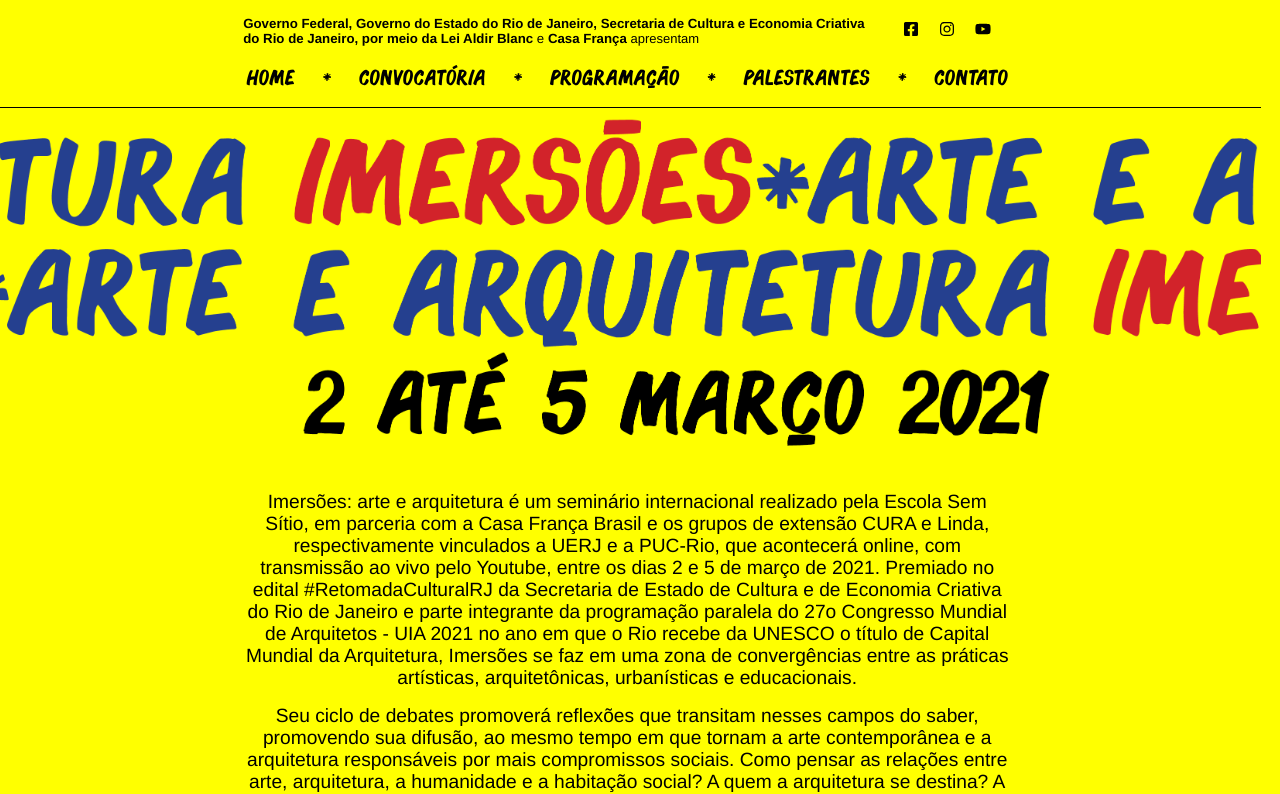
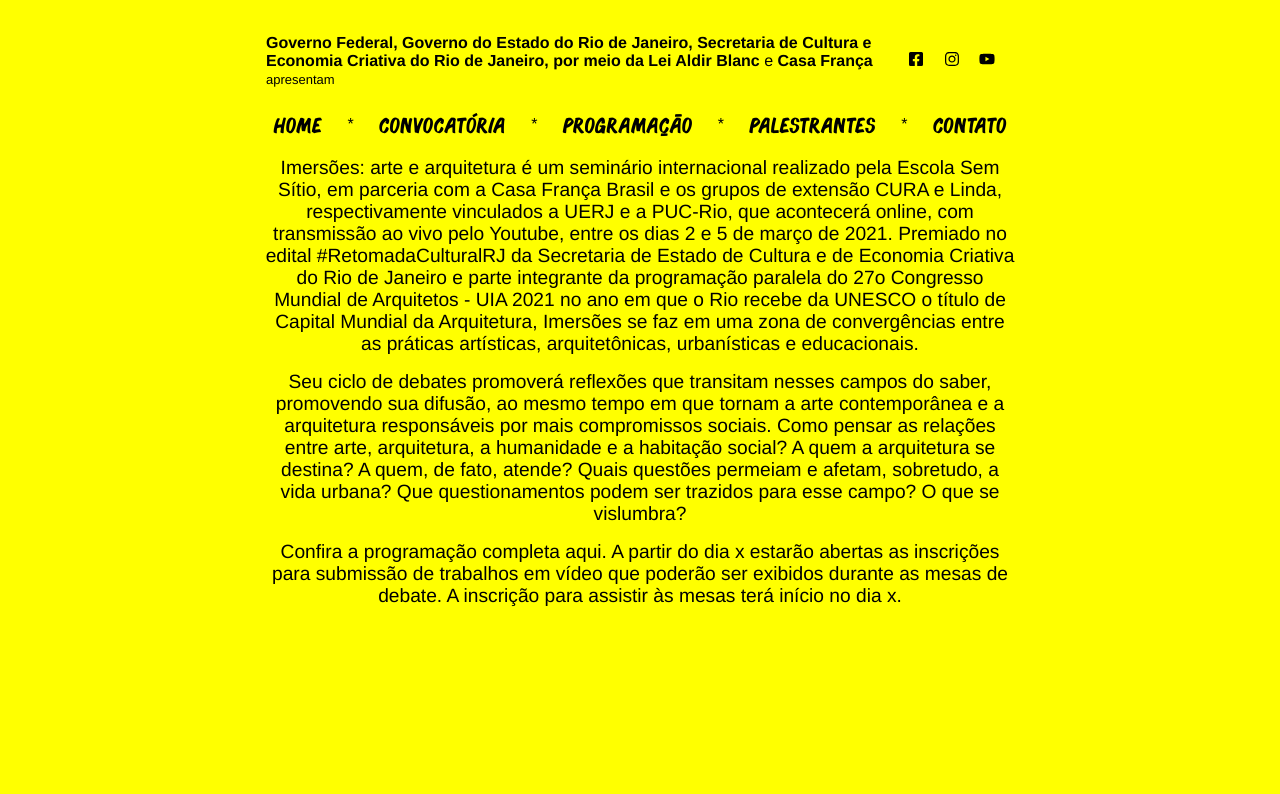
Before and after one commit to hiagoptk/iaa-seminario, a Next.js app in the folder web/: page / in a window 1280 px wide. Shown: the top 794 px of the page. Built offline with nearby package versions, Linux system fonts and the light colour scheme.

Commit message:
Alterando css

```diff
--- a/web/styles/globals.css
+++ b/web/styles/globals.css
@@ -9,72 +9,81 @@
 
 :root {
     --cor-principal: rgb(255, 255, 0);
+    --cor-link: rgb(210, 35, 42);
 }
 
 * {
     box-sizing: border-box;
     margin: 0;
     padding: 0;
+
+    font-family: Helvetica, sans-serif;
+    font-size: 1em;
+
 }
 
-
 body {
-    font-family: Helvetica, sans-serif;
-
-    font-size: 1em;
-
-    width: 98vw;
+    width: 100%;
     height: auto;
     background-color: var(--cor-principal);
 
     display: flex;
     flex-direction: column;
+    justify-content: center;
+
+
+}
+
+#main {
+    width: 100vw;
+    height: auto;
+    display: flex;
+    flex-direction: column;
+    align-self: center;
     align-items: center;
+    justify-content: center;
 
 
 
 }
 
 
-#main {
-    width: 99vw;
-    height: auto;
-    display: flex;
-    flex-direction: column;
-    align-items: center;
-    justify-content: center;
-
-  }
+#banner {
+    max-width: 3498px;
+    min-width: 900px;
+    max-height: 904px;
+    width: 100%;
 
 
-nav {
-    background-color: var(--cor-principal);
-    border-bottom: black solid 1px;
-    color: black;
-    width: 99vw;
+}
+
+  /* CABEÇALHO */
+  nav {
+
+    width: 100vw;
     height: auto;
-    padding-top: 1rem;
+    padding-top: 1.5rem;
     position: fixed top;
 
     display: flex;
     flex-direction: column;
     align-items: center;
+}
+
+nav ul {
+    padding: 0.6rem 0.3rem;
+    width: 60vw;
+    max-width: 2000px;
+
+    display: flex;
+    justify-content: space-around;
+    align-items: center;
+    list-style: none;
+
 
 }
 
-nav ul {
-    margin: 0.9rem 0;
-    width: 60vw;
-    display: flex;
-    justify-content: space-between;
-    align-items: center;
-    list-style: none;
-
-    font-family: 'Bonoci', sans-serif;
-}
-
-
-ul li {
+nav ul li {
     width: auto;
     height: 2rem;
     padding: 0 0.2rem;
@@ -84,31 +93,46 @@
     align-items: baseline;
     justify-content: space-between;
     align-items: center;
+
+
 }
 
-li a {
+nav ul li a {
     font-size: 1.2rem;
     text-decoration: none;
+    font-family: 'Bonoci';
     color: black;
     width: auto;
 }
 
-li a:hover {
-    color: rgb(210, 35, 42);
+nav ul li a:hover {
+    color: var(--cor-link);
+}
+
+
+#header {
+    max-width: 2000px;
+    width: 60vw;
+    padding: 10px;
+    display: flex;
+    justify-content: space-between;
+
 
 }
 
-#header {
-
-    width: 60vw;
-    display: flex;
-    justify-content: space-between;
-}
- .boxHeader {
-     width: 50vw;
-     height: auto;
+#header .boxHeader {
+    width: 50vw;
+    height: auto;
  }
 
+ #header #social {
+    width: 10vw;
+    height: auto;
+
+    display: flex;
+    justify-content: space-evenly;
+    align-items: center;
+}
 
 
 #header h5 {
@@ -119,16 +143,7 @@
     font-size: small;
     font-weight: 200;
 }
-#header #social {
-    width: 10vw;
-    height: auto;
 
-
-    display: flex;
-    justify-content: space-evenly;
-    align-items: center;
-
-}
 
 #header #social a {
     text-decoration: none;
@@ -137,29 +152,19 @@
 
 #header #social a:hover {
     text-decoration: none;
-    color: rgb(210, 35, 42);
+    color: var(--cor-link)
 
 }
 
 
-#banner {
+ /* CAMPO DE TEXTO  */
+ .box {
+    max-width: 2000px;
+    min-width: 80px;
+    width: 60vw;
+    height: auto;
 
 
-    width: 99vw;
-    height: 350px;
-    background-image: url('../public/images/banner.png');
-    background-size: cover;
-    background-repeat: no-repeat;;
-
-
-}
-
-
-.box {
-    width: 65vw;
-    height: auto;
-    background-color: var(--cor-principal);
-    padding: 25px;
     margin-bottom: 1rem;
     border-radius: 0.45rem;
 
@@ -178,6 +183,7 @@
     font-size: 1.2rem;
     padding: 0.5rem;
 }
+
 
 
 #sub button {
```
